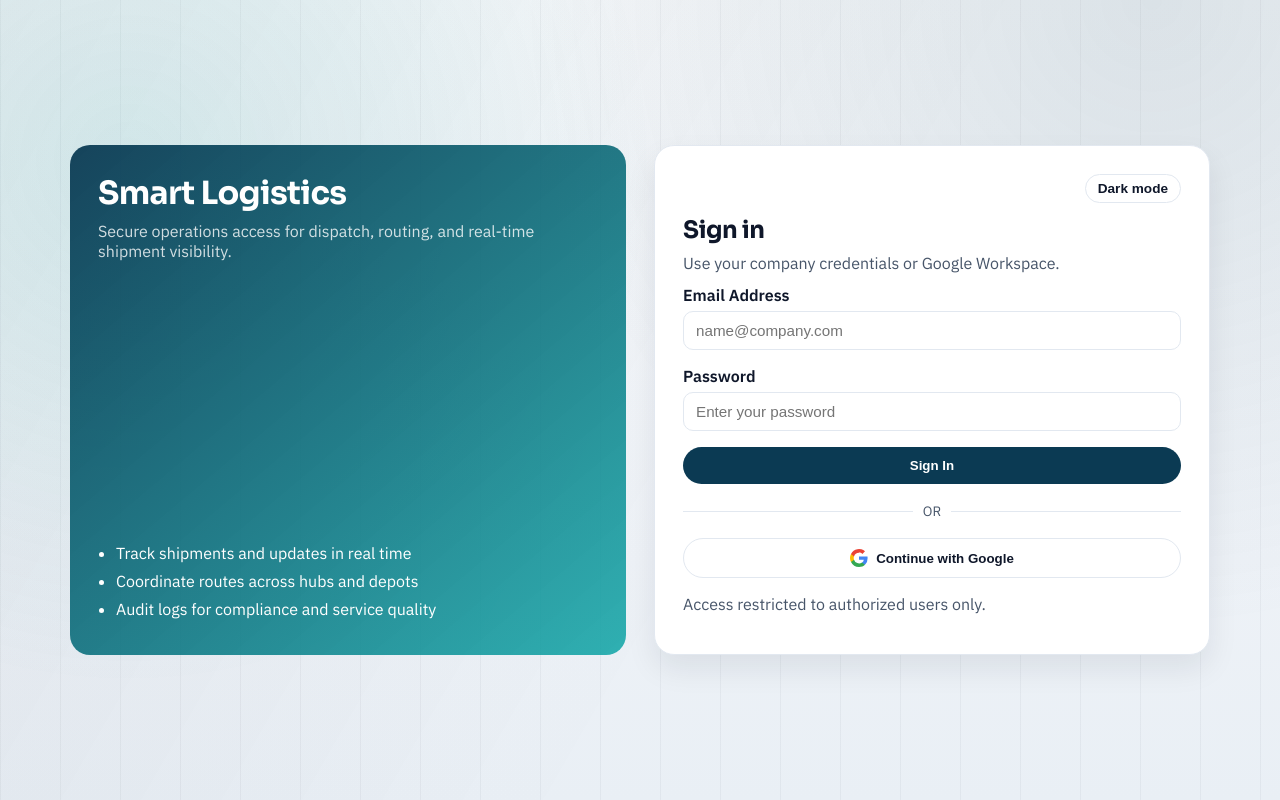
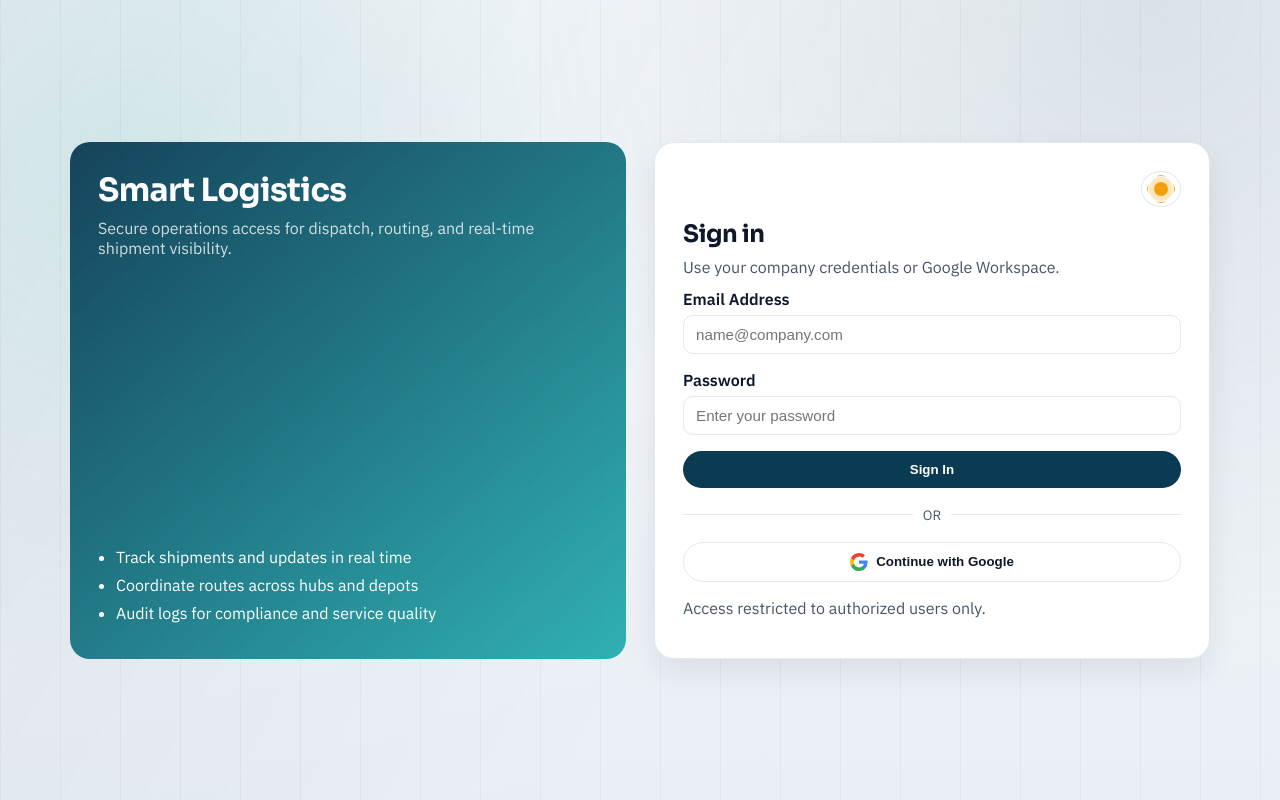
Before and after one commit to TheBigScped/SD-Logistics-Dashboard, a Flask app: page /login in a window 1280 px wide. Run offline with Flask 3, Linux system fonts and the light colour scheme; some libraries are stand-ins or nearby versions.

Commit message:
Replace dark/light mode text with icon for cleaner UI

```diff
--- a/app/templates/base.html
+++ b/app/templates/base.html
@@ -302,6 +302,74 @@
         .btn-danger {
             background: #dc2626;
             color: #fff;
+        }
+
+        .sr-only {
+            position: absolute;
+            width: 1px;
+            height: 1px;
+            padding: 0;
+            margin: -1px;
+            overflow: hidden;
+            clip: rect(0, 0, 0, 0);
+            border: 0;
+        }
+
+        .theme-toggle {
+            width: 36px;
+            height: 36px;
+            padding: 0;
+            border-radius: 50%;
+            border-color: var(--border);
+            background: var(--surface);
+            position: relative;
+        }
+
+        .theme-toggle .theme-dot {
+            width: 14px;
+            height: 14px;
+            border-radius: 50%;
+            background: var(--accent);
+            display: block;
+            margin: 0 auto;
+            position: relative;
+            box-shadow: 0 0 0 5px rgba(245, 158, 11, 0.25);
+        }
+
+        .theme-toggle[data-theme="light"] .theme-dot::after {
+            content: "";
+            position: absolute;
+            inset: -6px;
+            border-radius: 50%;
+            box-shadow:
+                0 -8px 0 -7px rgba(245, 158, 11, 0.9),
+                0 8px 0 -7px rgba(245, 158, 11, 0.9),
+                8px 0 0 -7px rgba(245, 158, 11, 0.9),
+                -8px 0 0 -7px rgba(245, 158, 11, 0.9);
+        }
+
+        :root[data-theme="dark"] .theme-toggle,
+        .theme-toggle[data-theme="dark"] {
+            background: var(--surface-2);
+            border-color: var(--border);
+        }
+
+        :root[data-theme="dark"] .theme-toggle .theme-dot,
+        .theme-toggle[data-theme="dark"] .theme-dot {
+            background: #e2e8f0;
+            box-shadow: none;
+        }
+
+        :root[data-theme="dark"] .theme-toggle .theme-dot::after,
+        .theme-toggle[data-theme="dark"] .theme-dot::after {
+            content: "";
+            position: absolute;
+            width: 12px;
+            height: 12px;
+            border-radius: 50%;
+            background: var(--surface-2);
+            top: -2px;
+            right: -4px;
         }
 
         .btn-sm {
@@ -609,7 +677,10 @@
                 <a href="/status">Status</a>
                 <a href="/about">About</a>
                 <a href="/logout" class="nav-logout">Logout</a>
-                <button type="button" class="btn btn-outline btn-sm theme-toggle">Dark mode</button>
+                <button type="button" class="btn btn-outline btn-sm theme-toggle" aria-label="Switch to dark mode">
+                    <span class="theme-dot" aria-hidden="true"></span>
+                    <span class="sr-only">Toggle theme</span>
+                </button>
             </nav>
         </div>
     </header>
@@ -638,7 +709,7 @@
             root.setAttribute('data-theme', initialTheme);
 
             function labelFor(theme) {
-                return theme === 'dark' ? 'Light mode' : 'Dark mode';
+                return theme === 'dark' ? 'Switch to light mode' : 'Switch to dark mode';
             }
 
             document.addEventListener('DOMContentLoaded', function() {
@@ -649,7 +720,8 @@
 
                 function syncLabels(theme) {
                     toggles.forEach((toggle) => {
-                        toggle.textContent = labelFor(theme);
+                        toggle.setAttribute('aria-label', labelFor(theme));
+                        toggle.setAttribute('data-theme', theme);
                         toggle.setAttribute('aria-pressed', theme === 'dark' ? 'true' : 'false');
                     });
                 }
--- a/app/templates/login.html
+++ b/app/templates/login.html
@@ -17,7 +17,10 @@
 
     <div class="auth-panel">
         <div style="display: flex; justify-content: flex-end; margin-bottom: 12px;">
-            <button type="button" class="btn btn-outline btn-sm btn-compact theme-toggle">Dark mode</button>
+            <button type="button" class="btn btn-outline btn-sm btn-compact theme-toggle" aria-label="Switch to dark mode">
+                <span class="theme-dot" aria-hidden="true"></span>
+                <span class="sr-only">Toggle theme</span>
+            </button>
         </div>
         <h2>Sign in</h2>
         <p class="muted">Use your company credentials or Google Workspace.</p>
```
